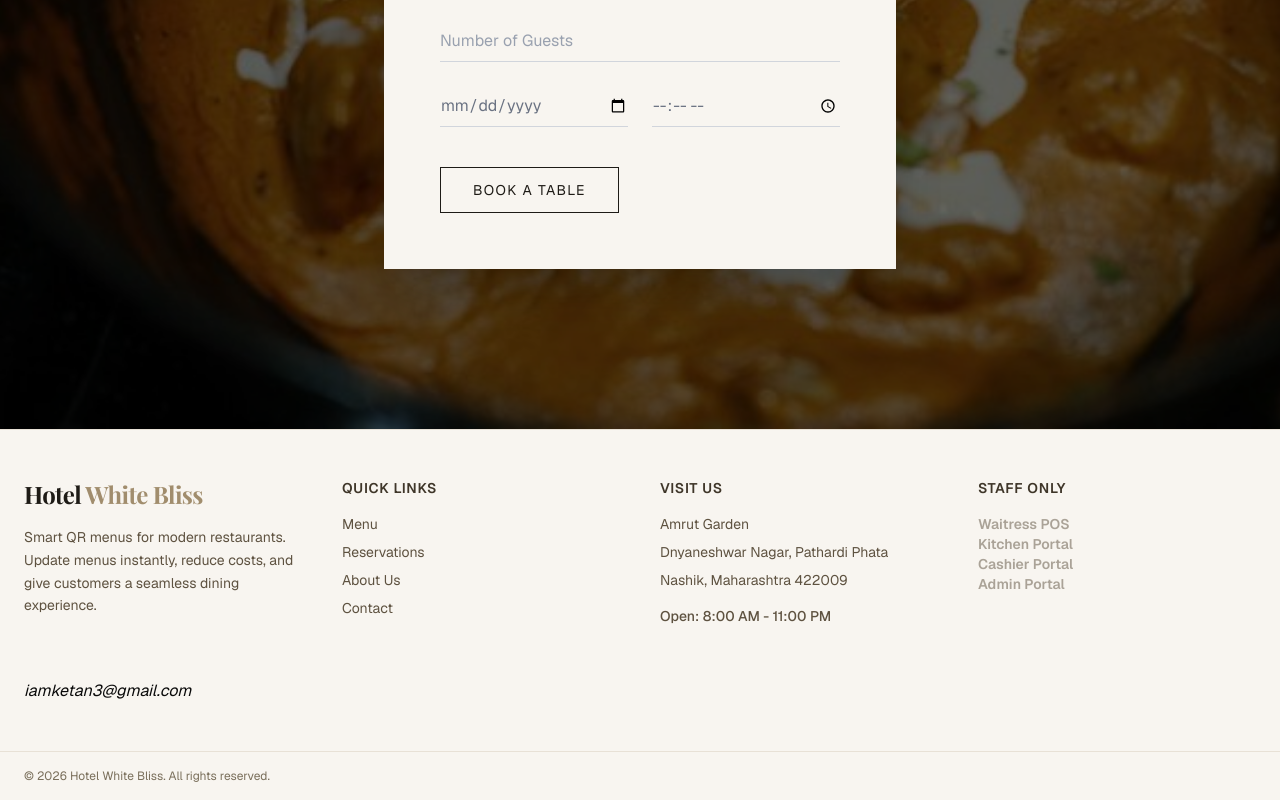
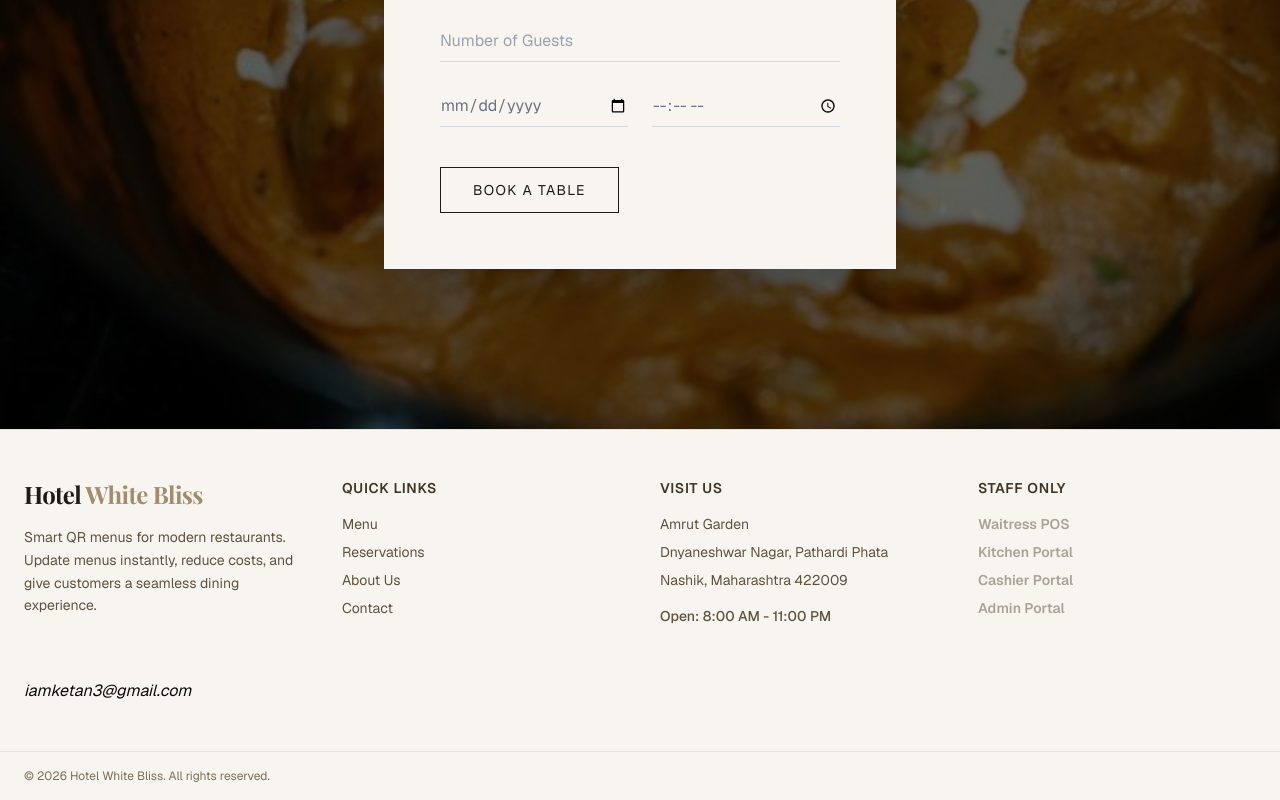
Before and after one commit to ketanaryan/food-qr, a Next.js app: page / in a window 1280 px wide. Shown: the part 3903-4703 px from the top of the page. Built offline with nearby package versions, Linux system fonts and the light colour scheme; some icons are missing; a web font is replaced by a local one.

Commit message:
Fix HTTP Basic Auth popup by changing Next.js Link to native anchor tag in Footer

```diff
--- a/src/components/common/Footer.tsx
+++ b/src/components/common/Footer.tsx
@@ -66,10 +66,10 @@ function Footer() {
                         Staff Only
                     </h3>
                     <ul className="space-y-2 text-sm text-[#5e5240]">
-                        <Link prefetch={false} href="/pos"><li className="hover:text-[#A18D6D] cursor-pointer font-semibold opacity-50 hover:opacity-100">Waitress POS</li></Link>
-                        <Link prefetch={false} href="/kitchen"><li className="hover:text-[#A18D6D] cursor-pointer font-semibold opacity-50 hover:opacity-100">Kitchen Portal</li></Link>
-                        <Link prefetch={false} href="/cashier"><li className="hover:text-[#A18D6D] cursor-pointer font-semibold opacity-50 hover:opacity-100">Cashier Portal</li></Link>
-                        <Link prefetch={false} href="/admin/dashboard"><li className="hover:text-[#A18D6D] cursor-pointer font-semibold opacity-50 hover:opacity-100">Admin Portal</li></Link>
+                        <a href="/pos" className="block hover:text-[#A18D6D] cursor-pointer font-semibold opacity-50 hover:opacity-100">Waitress POS</a>
+                        <a href="/kitchen" className="block hover:text-[#A18D6D] cursor-pointer font-semibold opacity-50 hover:opacity-100">Kitchen Portal</a>
+                        <a href="/cashier" className="block hover:text-[#A18D6D] cursor-pointer font-semibold opacity-50 hover:opacity-100">Cashier Portal</a>
+                        <a href="/admin/dashboard" className="block hover:text-[#A18D6D] cursor-pointer font-semibold opacity-50 hover:opacity-100">Admin Portal</a>
                     </ul>
                 </div>
             </div>
```
